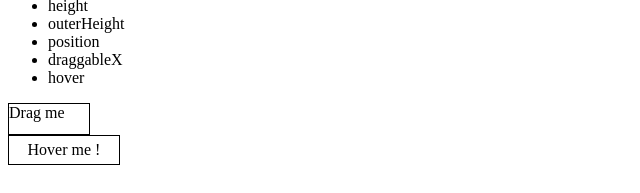
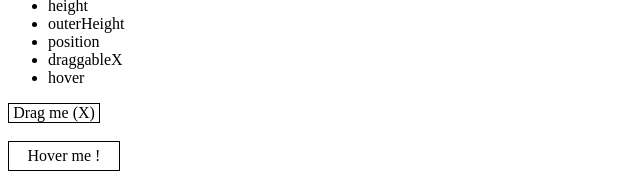
Before and after one commit to yunntan/lightDom, a plain HTML site: page index.html in a window 1280 px wide. Shown: the part 425-618 px from the top of the page, without its empty margins (0-640 px from the left). Drawn offline with Linux system fonts and the light colour scheme.

Commit message:
End cleaning index.html

```diff
--- a/index.html
+++ b/index.html
@@ -16,7 +16,9 @@
 
     </section>
 
-    <div id="draggable" style="width: 80px; height: 30px; border: 1px solid black;">Drag me</div>
+    <div id="draggable" style="width: 90px; border: 1px solid black; text-align:center;">Drag me (X)</div>
+
+    <br>
 
     <div id="hoverable" style="width: 100px; padding: 5px; border: 1px solid black; text-align:center; ">Hover me !</div>
 
```
